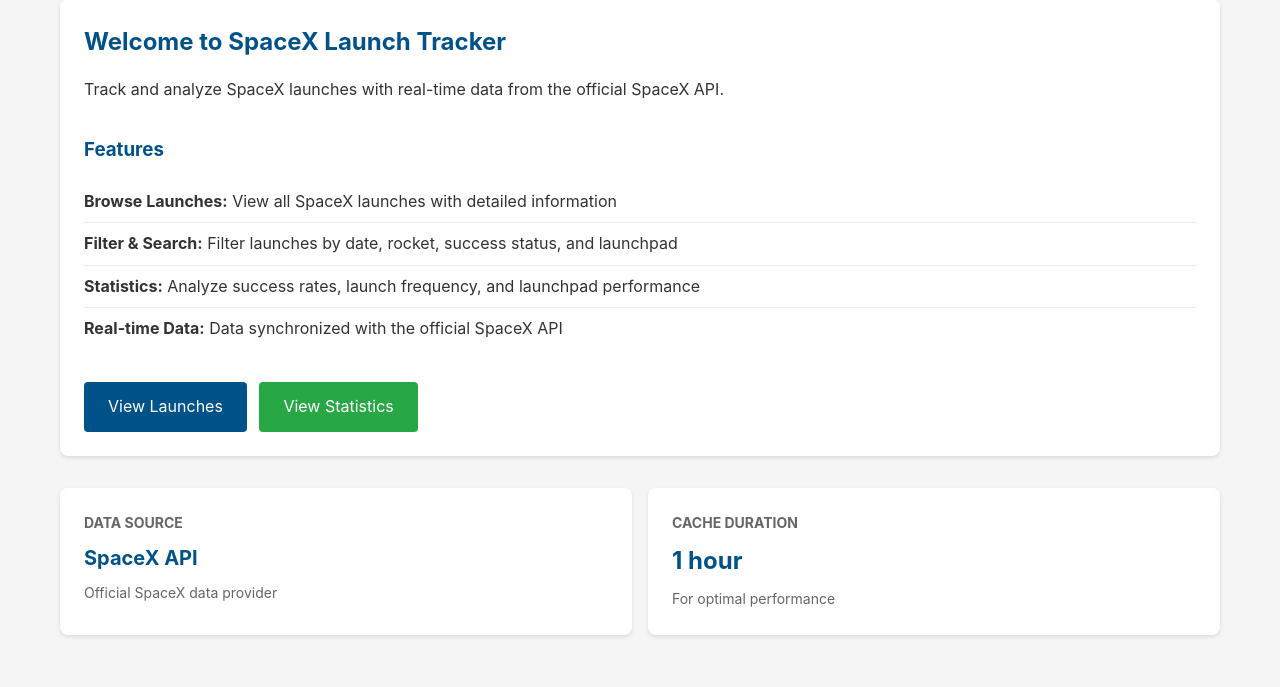
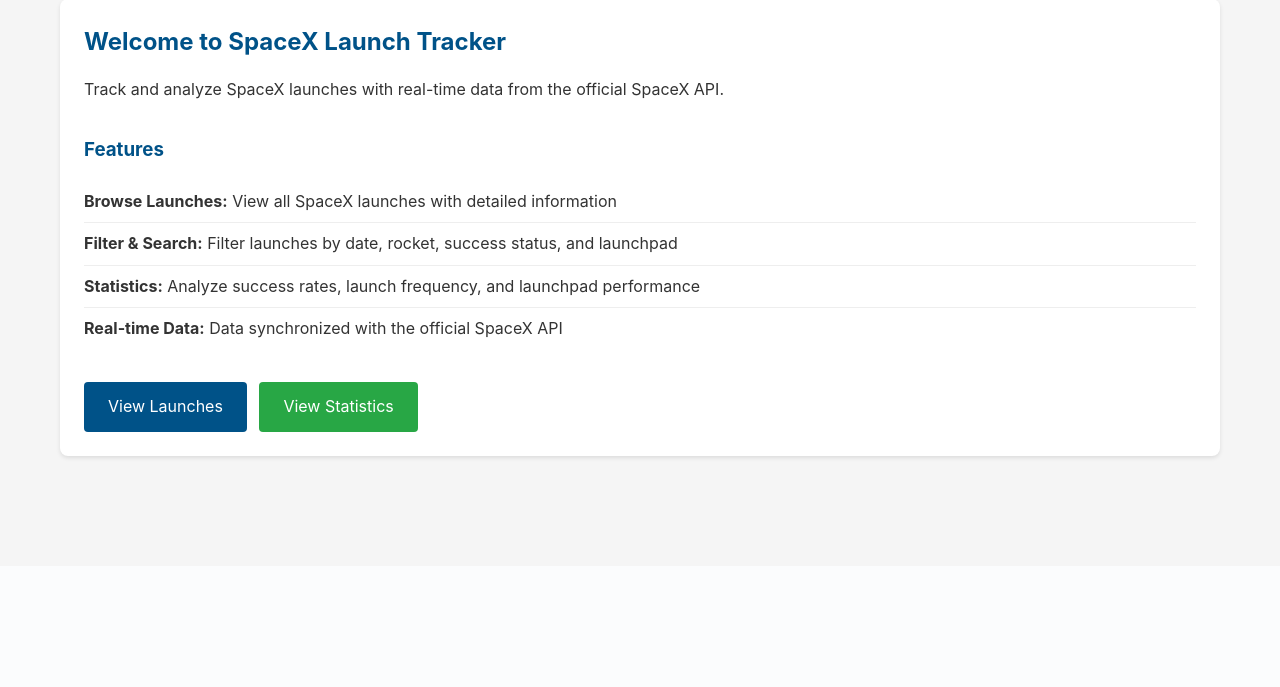
Before and after one commit to fassahat/spacex_launch_tracker, a FastAPI app: page / in a window 1280 px wide. Shown: the part 234-921 px from the top of the page. After the commit the page ends 694 px from the top, so only its background shows below. Run offline with FastAPI, Linux system fonts and the light colour scheme.

Commit message:
update home.html

```diff
--- a/app/templates/home.html
+++ b/app/templates/home.html
@@ -30,17 +30,4 @@
         <a href="/web/statistics" style="background: #28a745; color: white; padding: 0.75rem 1.5rem; text-decoration: none; border-radius: 4px; display: inline-block; margin-left: 0.5rem;">View Statistics</a>
     </div>
 </div>
-
-<div class="stats-grid" style="margin-top: 2rem;">
-    <div class="stat-card">
-        <h3>Data Source</h3>
-        <div class="value" style="font-size: 1.25rem;">SpaceX API</div>
-        <p style="margin-top: 0.5rem; color: #666; font-size: 0.875rem;">Official SpaceX data provider</p>
-    </div>
-    <div class="stat-card">
-        <h3>Cache Duration</h3>
-        <div class="value" style="font-size: 1.5rem;">1 hour</div>
-        <p style="margin-top: 0.5rem; color: #666; font-size: 0.875rem;">For optimal performance</p>
-    </div>
-</div>
 {% endblock %}
```
